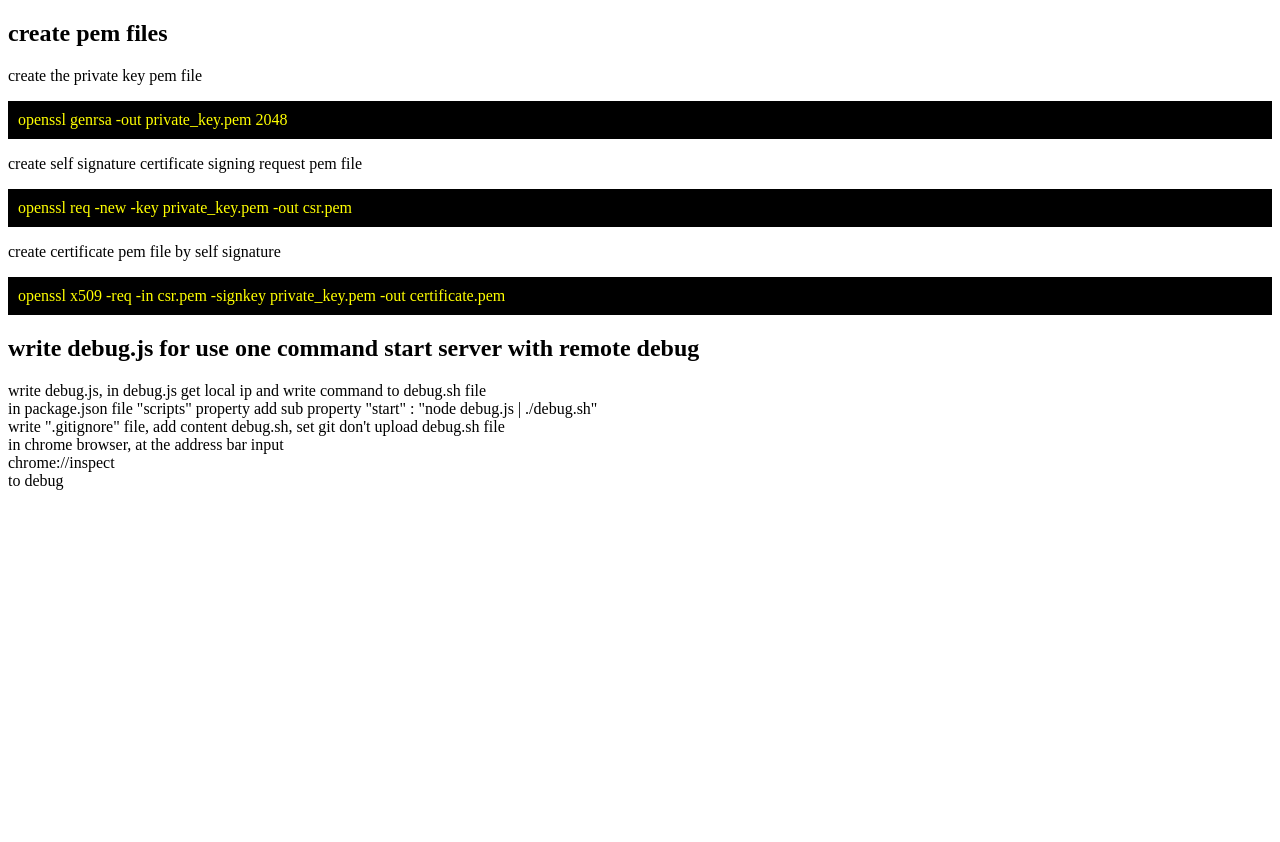
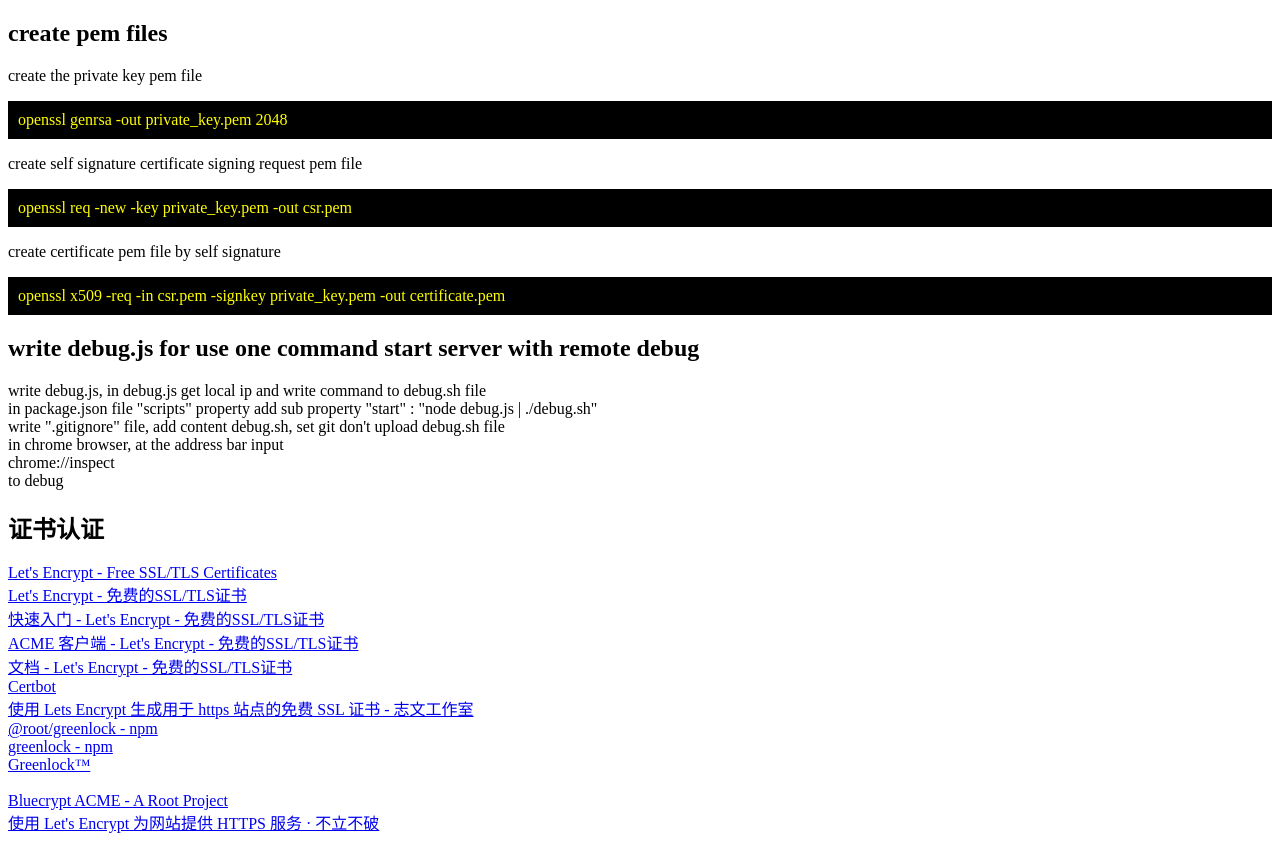
Before and after one commit to fred4444source/node_https, a website: page index.html in a window 1280 px wide. Before the commit the page ends 800 px from the top, so only its background shows below. Drawn offline with Linux system fonts and the light colour scheme.

Commit message:
add 证书认证

```diff
--- a/index.html
+++ b/index.html
@@ -56,6 +56,37 @@
 					to debug
 				</p>
 			</section>
+			<section>
+				<h2>证书认证</h2>
+				<div>
+					<a target="_blank" href="https://letsencrypt.org/">Let's Encrypt - Free SSL/TLS Certificates</a>
+					<br/>
+					<a target="_blank" href="https://letsencrypt.org/zh-cn/">Let's Encrypt - 免费的SSL/TLS证书</a>
+					<br/>
+					<a target="_blank" href="https://letsencrypt.org/zh-cn/getting-started/">快速入门 - Let's Encrypt - 免费的SSL/TLS证书</a>
+					<br/>
+					<a target="_blank" href="https://letsencrypt.org/zh-cn/docs/client-options/">ACME 客户端 - Let's Encrypt - 免费的SSL/TLS证书</a>
+					<br/>
+					<a target="_blank" href="https://letsencrypt.org/zh-cn/docs/">文档 - Let's Encrypt - 免费的SSL/TLS证书</a>
+					<br/>
+					<a target="_blank" href="https://certbot.eff.org/">Certbot</a>
+					<br/>
+					<a target="_blank" href="https://lzw.me/a/lets-encrypt-ssl.html">使用 Lets Encrypt 生成用于 https 站点的免费 SSL 证书 - 志文工作室</a>
+					<br/>
+					<a target="_blank" href="https://www.npmjs.com/package/@root/greenlock">@root/greenlock - npm</a>
+					<br/>
+					<a target="_blank" href="https://www.npmjs.com/package/greenlock">greenlock - npm</a>
+					<br/>
+					<a target="_blank" href="https://greenlock.domains/">Greenlock™</a>
+					<br/>
+					<a target="_blank" href="https://rootprojects.org/acme/"></a>
+					<br/>
+					<a target="_blank" href="https://rootprojects.org/acme/">Bluecrypt ACME - A Root Project</a>
+					<br/>
+					<a target="_blank" href="https://blog.windrunner.me/sa/lets-encrypt.html">使用 Let's Encrypt 为网站提供 HTTPS 服务 · 不立不破</a>
+					<br/>
+				</div>
+			</section>
 		</article>
 	</body>
 </html>
```
